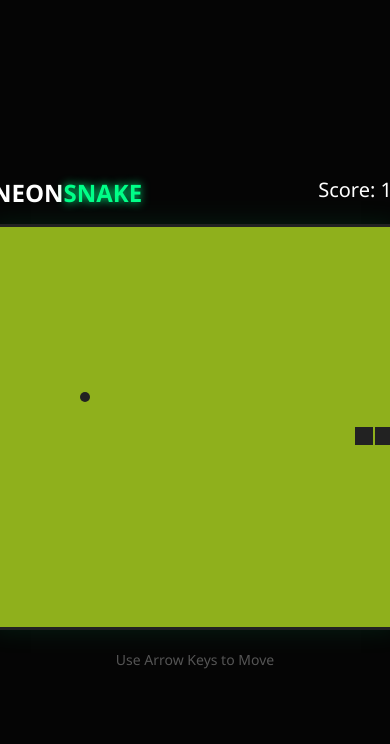
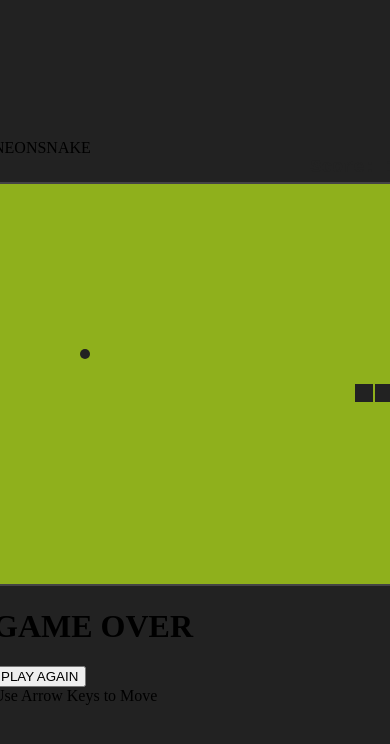
Before and after one commit to adityapbh70/my-website, a plain HTML site: page index.html in a window 390 px wide. Drawn offline with Linux system fonts and the light colour scheme.

Commit message:
Revamp styles for dark theme and phone screen
Updated body and canvas styles for new theme.

```diff
--- a/style.css
+++ b/style.css
@@ -1,8 +1,5 @@
-/* Dark Gaming Theme */
 body {
-    background-color: #050505;
-    color: white;
-    font-family: 'Segoe UI', sans-serif;
+    background-color: #222; /* Bahar ka dark area */
     display: flex;
     justify-content: center;
     align-items: center;
@@ -10,50 +7,25 @@ body {
     margin: 0;
 }
 
-.game-container {
-    text-align: center;
-    position: relative;
+.phone-screen {
+    background-color: #8fb01c; /* Woh iconic Nokia green/yellow color */
+    padding: 10px;
+    border: 15px solid #333; /* Phone ki body */
+    border-radius: 10px;
+    box-shadow: inset 0 0 10px rgba(0,0,0,0.5);
 }
 
-.header {
-    display: flex;
-    justify-content: space-between;
-    width: 400px;
-    margin-bottom: 15px;
+canvas {
+    background-color: #8fb01c;
+    display: block;
+    border: 2px solid #444; /* Game ki boundary */
 }
 
-.logo { font-size: 24px; font-weight: bold; }
-.logo span { color: #00ff88; text-shadow: 0 0 10px #00ff88; }
-
-#scoreBoard { font-size: 20px; color: #fff; }
-
-canvas {
-    background-color: #000;
-    border: 3px solid #222;
-    box-shadow: 0 0 25px rgba(0, 255, 136, 0.1);
+#scoreBoard {
+    font-family: 'Courier New', Courier, monospace;
+    font-weight: bold;
+    color: #222;
+    text-align: right;
+    margin-bottom: 5px;
+    font-size: 18px;
 }
-
-#gameOver {
-    position: absolute;
-    top: 55%;
-    left: 50%;
-    transform: translate(-50%, -50%);
-    background: rgba(0, 0, 0, 0.9);
-    padding: 30px;
-    border: 2px solid #ff0055;
-    border-radius: 10px;
-    display: none; /* Starting mein hidden */
-    flex-direction: column;
-}
-
-button {
-    background: #00ff88;
-    border: none;
-    padding: 10px 20px;
-    font-weight: bold;
-    cursor: pointer;
-    margin-top: 15px;
-    border-radius: 5px;
-}
-
-.controls-hint { margin-top: 15px; color: #555; font-size: 14px; }
```
